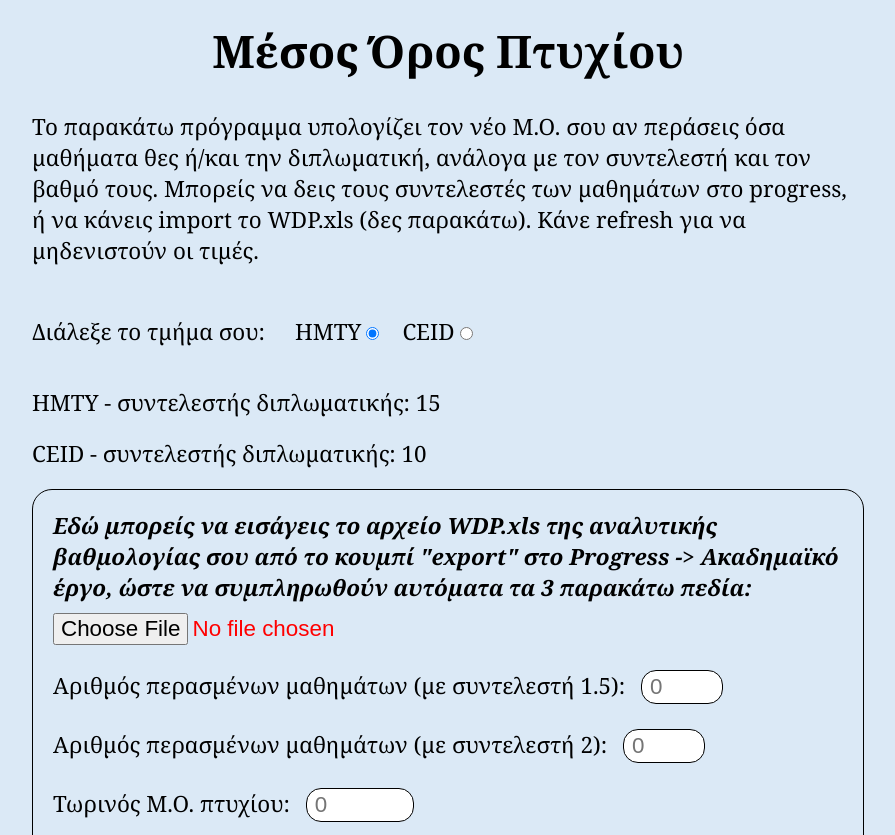
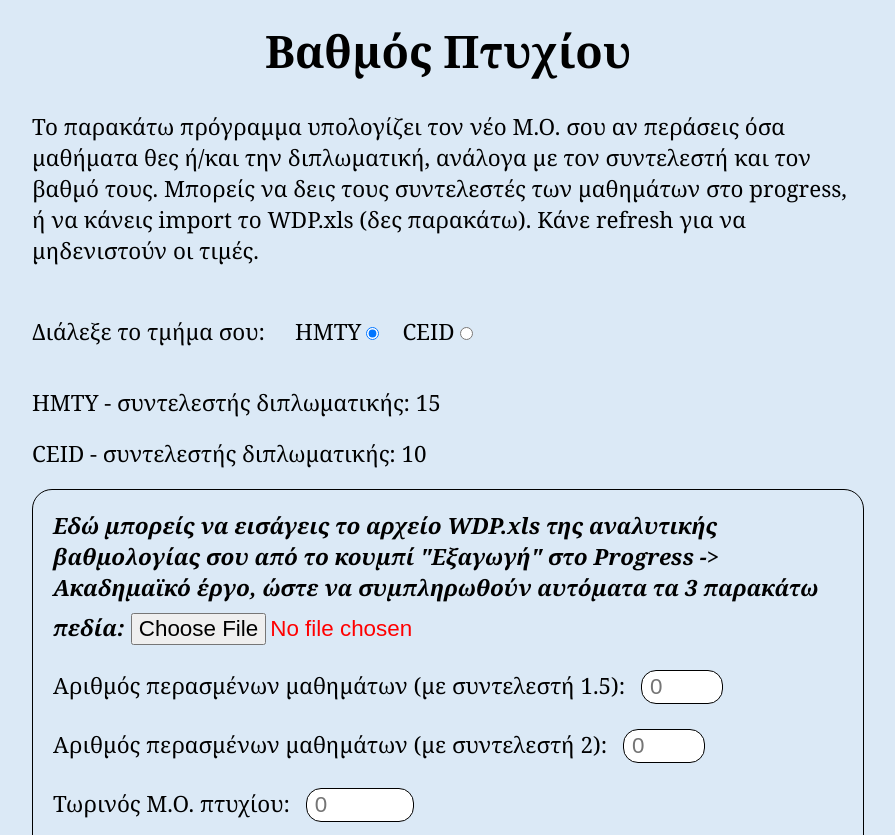
Before and after one commit to gennaios21/gennaios21.github.io, a plain HTML site: page index.html in a window 1280 px wide. Shown: the top 835 px of the page, without its empty margins (192-1087 px from the left). Drawn offline with Linux system fonts and the light colour scheme.

Commit message:
changed title

```diff
--- a/index.html
+++ b/index.html
@@ -5,7 +5,7 @@
     <meta charset="UTF-8">
     <meta http-equiv="X-UA-Compatible" content="IE=edge">
     <meta name="viewport" content="width=device-width, initial-scale=1.0">
-    <title>ΗΜΤΥ Μ.Ο.</title>
+    <title>Βαθμός Πτυχίου</title>
     <link rel="stylesheet" href="style.css">
 
 
@@ -14,7 +14,7 @@
 <body>
     <main>
         <!-- title, text etc. -->
-        <h1>Μέσος Όρος Πτυχίου</h1>
+        <h1>Βαθμός Πτυχίου</h1>
 
         <h4>Το παρακάτω πρόγραμμα υπολογίζει τον νέο Μ.Ο. σου αν περάσεις όσα μαθήματα θες ή/και την διπλωματική,
             ανάλογα με τον συντελεστή και τον βαθμό τους. Μπορείς να δεις τους συντελεστές των μαθημάτων στο progress, ή να κάνεις import το WDP.xls (δες παρακάτω).
@@ -36,7 +36,7 @@
         <!-- form -->
         <form action="submit">
             <label for="fileinput" class="fileinput">Εδώ μπορείς να εισάγεις το αρχείο WDP.xls της αναλυτικής
-                βαθμολογίας σου από το κουμπί "export" στο Progress -> Ακαδημαϊκό έργο, ώστε να συμπληρωθούν αυτόματα τα
+                βαθμολογίας σου από το κουμπί "Εξαγωγή" στο Progress -> Ακαδημαϊκό έργο, ώστε να συμπληρωθούν αυτόματα τα
                 3 παρακάτω πεδία:
             </label>
             <input type="file" id="fileinput" accept=".xls" />
```
